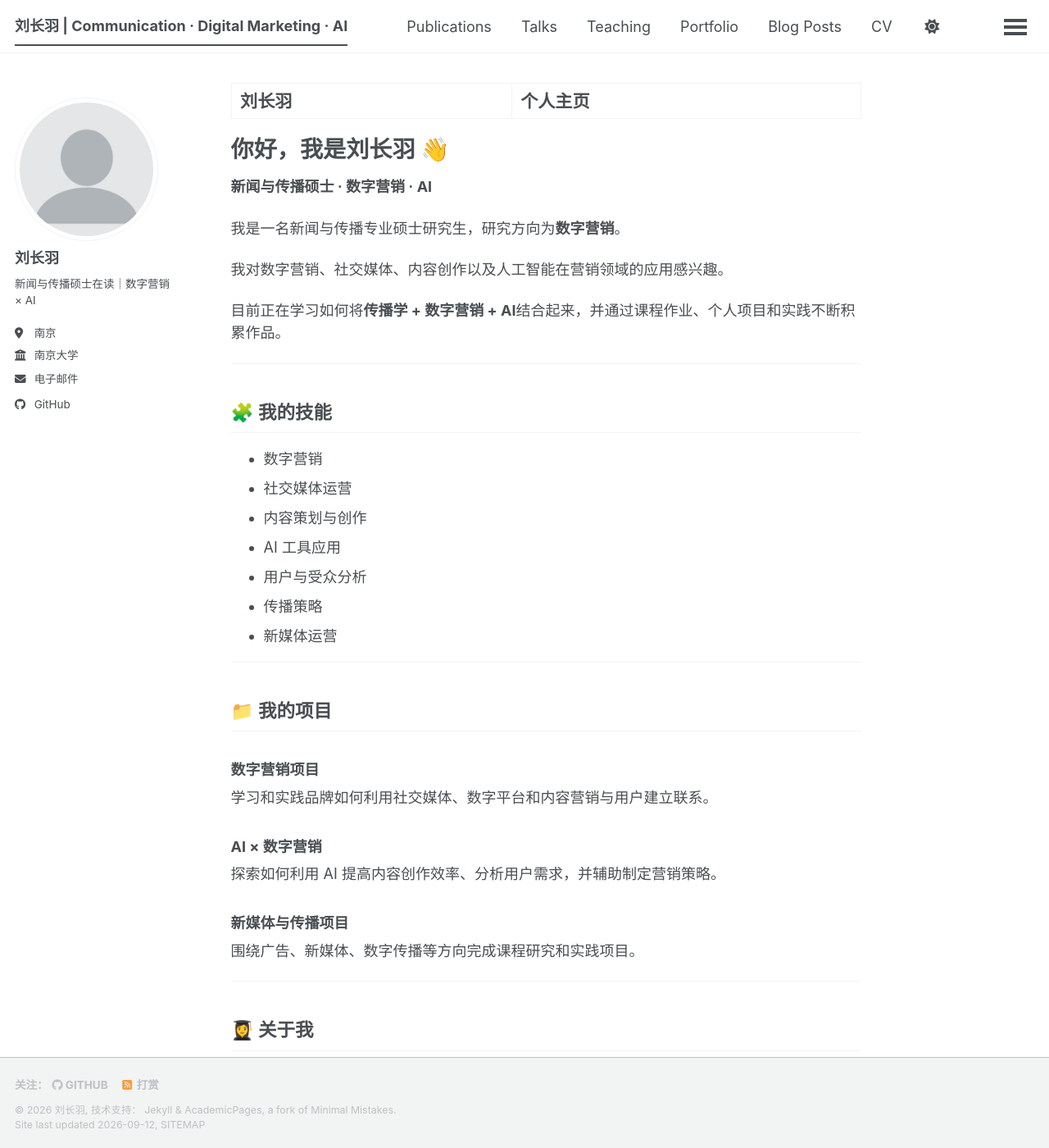
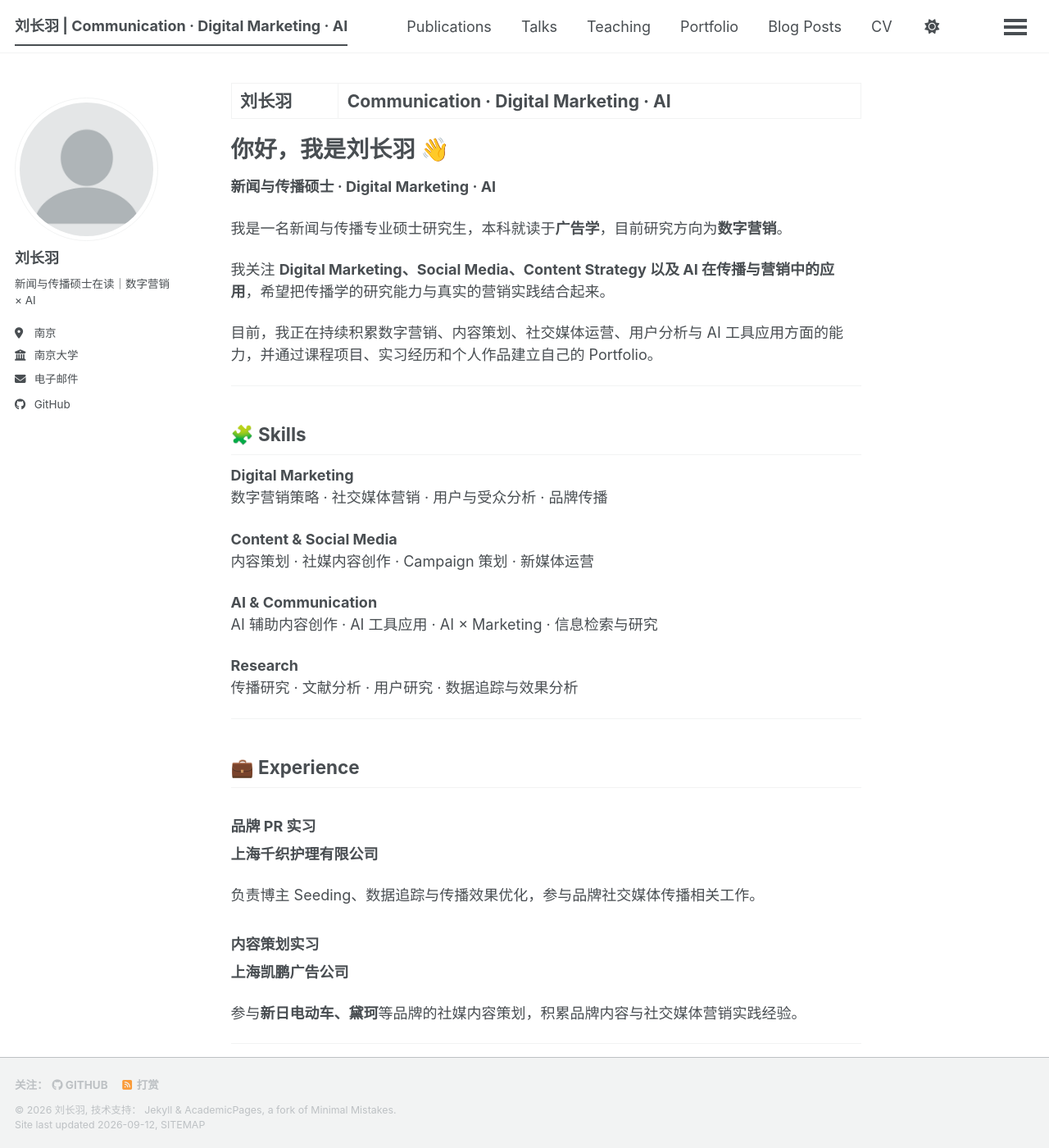
Before and after one commit to lunaalovegood2004-del/lunaalovegood2004-del.github.io, a Jekyll site: the page built from _pages/about.md, in a window 1280 px wide and 1400 px high. Shown: the whole window at 82% size. Built offline with Jekyll 4.4.1, drawn with Linux system fonts in a browser that asks for light colours; a style sheet for code colours, icons or effects is not loaded; some of the changed text lies outside the part shown.

Commit message:
Rewrite homepage as Communication Digital Marketing AI portfolio

```diff
--- a/_pages/about.md
+++ b/_pages/about.md
@@ -1,6 +1,6 @@
 ---
 permalink: /
-title: "刘长羽 | 个人主页"
+title: "刘长羽 | Communication · Digital Marketing · AI"
 author_profile: true
 redirect_from:
   - /about/
@@ -9,58 +9,85 @@ redirect_from:
 
 # 你好，我是刘长羽 👋
 
-**新闻与传播硕士 · 数字营销 · AI**
+**新闻与传播硕士 · Digital Marketing · AI**
 
-我是一名新闻与传播专业硕士研究生，研究方向为**数字营销**。
+我是一名新闻与传播专业硕士研究生，本科就读于**广告学**，目前研究方向为**数字营销**。
 
-我对数字营销、社交媒体、内容创作以及人工智能在营销领域的应用感兴趣。
+我关注 **Digital Marketing、Social Media、Content Strategy 以及 AI 在传播与营销中的应用**，希望把传播学的研究能力与真实的营销实践结合起来。
 
-目前正在学习如何将**传播学 + 数字营销 + AI**结合起来，并通过课程作业、个人项目和实践不断积累作品。
+目前，我正在持续积累数字营销、内容策划、社交媒体运营、用户分析与 AI 工具应用方面的能力，并通过课程项目、实习经历和个人作品建立自己的 Portfolio。
 
 ---
 
-## 🧩 我的技能
+## 🧩 Skills
 
-- 数字营销
-- 社交媒体运营
-- 内容策划与创作
-- AI 工具应用
-- 用户与受众分析
-- 传播策略
-- 新媒体运营
+**Digital Marketing**
+数字营销策略 · 社交媒体营销 · 用户与受众分析 · 品牌传播
+
+**Content & Social Media**
+内容策划 · 社媒内容创作 · Campaign 策划 · 新媒体运营
+
+**AI & Communication**
+AI 辅助内容创作 · AI 工具应用 · AI × Marketing · 信息检索与研究
+
+**Research**
+传播研究 · 文献分析 · 用户研究 · 数据追踪与效果分析
 
 ---
 
-## 📁 我的项目
+## 💼 Experience
 
-### 数字营销项目
+### 品牌 PR 实习
+**上海千织护理有限公司**
 
-学习和实践品牌如何利用社交媒体、数字平台和内容营销与用户建立联系。
+负责博主 Seeding、数据追踪与传播效果优化，参与品牌社交媒体传播相关工作。
 
-### AI × 数字营销
+### 内容策划实习
+**上海凯鹏广告公司**
 
-探索如何利用 AI 提高内容创作效率、分析用户需求，并辅助制定营销策略。
-
-### 新媒体与传播项目
-
-围绕广告、新媒体、数字传播等方向完成课程研究和实践项目。
+参与**新日电动车、黛珂**等品牌的社媒内容策划，积累品牌内容与社交媒体营销实践经验。
 
 ---
 
-## 👩‍🎓 关于我
+## 📁 Selected Projects
 
-本科就读于**广告学专业**，目前正在攻读新闻与传播硕士学位，研究方向为**数字营销**。
+### Digital Marketing
 
-我希望在研究生阶段重点提升自己的：
+围绕品牌、消费者与数字平台开展营销研究和实践，关注如何通过内容、社交媒体与数字渠道建立品牌与用户之间的连接。
+
+### AI × Digital Marketing
+
+探索 AI 在内容策划、用户洞察、营销研究与传播策略中的应用，尝试建立更高效的 AI-assisted marketing workflow。
+
+### Communication & New Media
+
+围绕广告、新媒体、数字传播等主题完成课程研究与实践项目，并将研究成果逐步转化为可展示的作品。
+
+---
+
+## 🎓 Education
+
+**南京大学**
+新闻与传播硕士｜数字营销方向｜预计 2029 年毕业
+
+**上海师范大学**
+广告学文学学士｜2026 年毕业
+
+---
+
+## 🚀 What I'm Building
+
+研究生阶段，我希望重点提升三项核心能力：
 
 **数字营销能力 + AI 应用能力 + 内容创作能力**
 
-并通过实际项目不断积累自己的作品集，为未来的实习和工作做准备。
+我希望通过真实项目和作品持续验证这些能力，并逐步建立一个属于自己的 **Digital Marketing × AI Portfolio**。
 
 ---
 
-## 📮 联系我
+## 📮 Contact
 
-如果你对我的项目或作品感兴趣，欢迎联系我。
+欢迎通过 Email 或 GitHub 与我联系。
 
-**GitHub：** lunaalovegood2004-del
+**Email:** 13525991276@163.com
+**GitHub:** [lunaalovegood2004-del](https://github.com/lunaalovegood2004-del)
```
